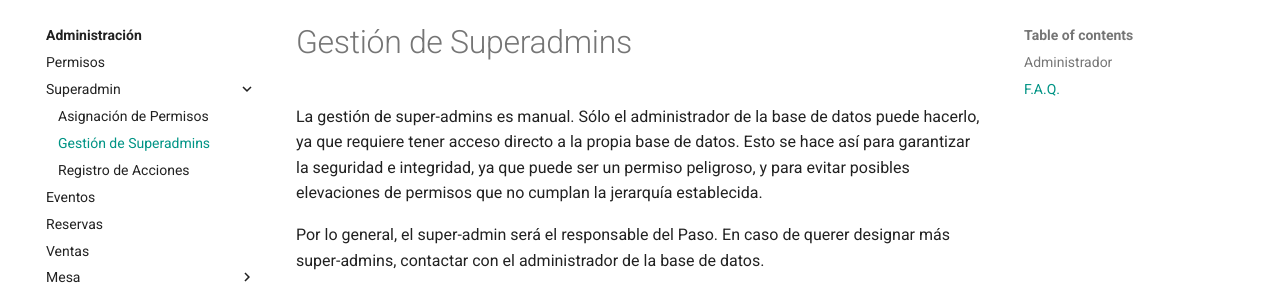
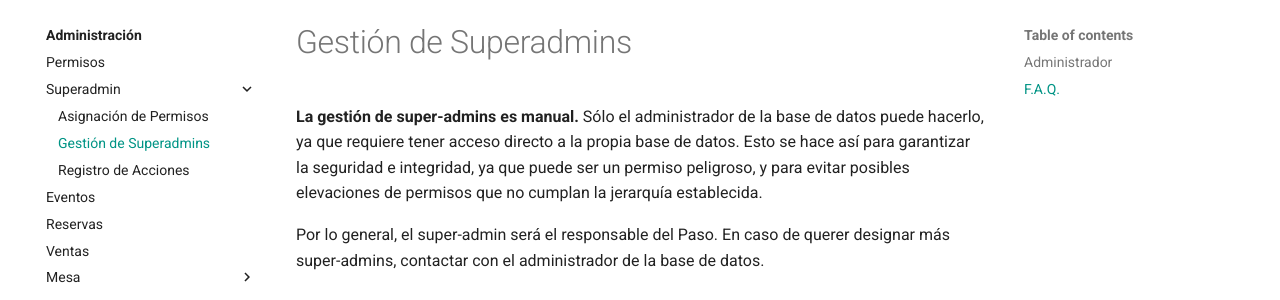
Before and after one commit to Paso-Informatica/Ayuda-SiResU, an MkDocs documentation site: the page built from ayuda/admin/superadmin/superadmins.md, in a window 1280 px wide and 1158 px high. Shown: the part 124-424 px from the top of the window. Built offline with MkDocs 1.6.1 and Material for MkDocs 9.7.7, drawn with Linux system fonts in a browser that asks for light colours; comment, search, counter and statistics services are not loaded.

Commit message:
Destacar

```diff
--- a/ayuda/admin/superadmin/superadmins.md
+++ b/ayuda/admin/superadmin/superadmins.md
@@ -1,6 +1,6 @@
 # Gestión de Superadmins
 
-La gestión de super-admins es manual. Sólo el administrador de la base de datos puede hacerlo, ya que requiere tener
+**La gestión de super-admins es manual.** Sólo el administrador de la base de datos puede hacerlo, ya que requiere tener
 acceso directo a la propia base de datos. Esto se hace así para garantizar la seguridad e integridad, ya que puede ser
 un permiso peligroso, y para evitar posibles elevaciones de permisos que no cumplan la jerarquía establecida.
 
```
